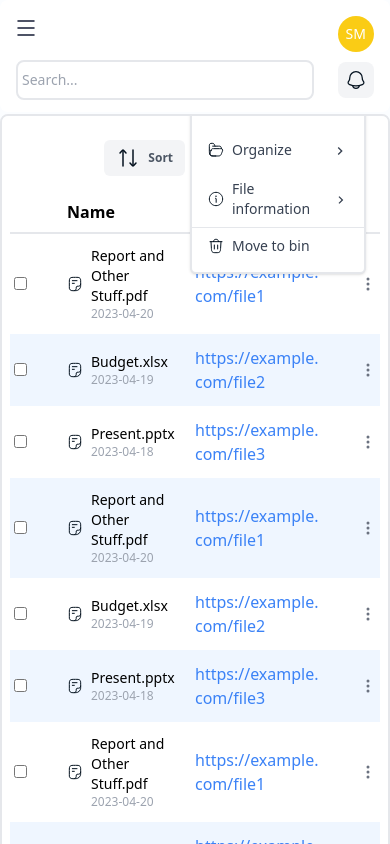
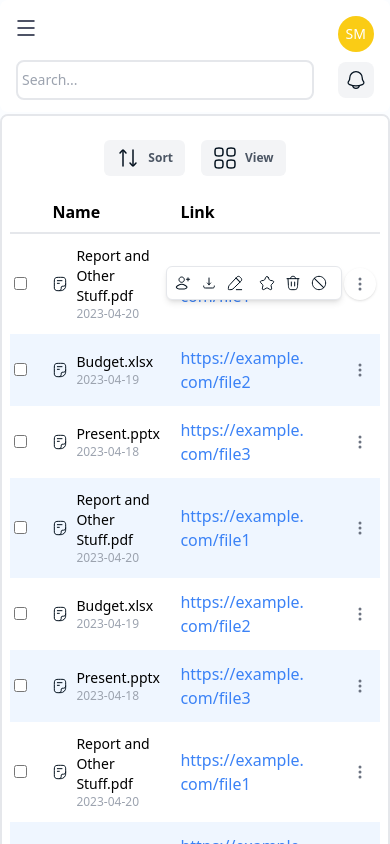
Before and after one commit to ocyber-io/assets-management-system, a React (Vite) app in the folder frontend/: page /recent in a window 390 px wide. Both pictures are taken after a click on the button 368 px from the left and 284 px from the top of the page. Shown: the top 844 px of the page. Built offline with nearby package versions, Linux system fonts and the light colour scheme.

Commit message:
fixed other options for mobile and tabview

```diff
--- a/frontend/package.json
+++ b/frontend/package.json
@@ -15,6 +15,7 @@
     "react-dom": "^18.2.0",
     "react-dropzone": "^14.2.3",
     "react-icons": "^5.1.0",
+    "react-responsive": "^10.0.0",
     "react-router-dom": "^6.22.3",
     "zustand": "^4.5.2"
   },
--- a/frontend/src/screens/overview/recentfiles/FilesTable.tsx
+++ b/frontend/src/screens/overview/recentfiles/FilesTable.tsx
@@ -149,12 +149,18 @@ const FilesTable: React.FC<FilesTableProps> = ({
                     shareHandler={shareHandler}
                   />
                 </div>
-                <button
-                  className="text-gray-500 hover:text-gray-700 focus:outline-none"
-                  onClick={() => toggleDropdown(file.id.toString())}
-                >
-                  <BsThreeDotsVertical />
-                </button>
+                <div className="">
+                  <button
+                    className={`text-gray-500 hover:text-gray-700 focus:outline-none ${
+                      openDropdownId === file.id.toString()
+                        ? "bg-white rounded-full p-2 shadow "
+                        : "p-2 bg-transparent"
+                    }`}
+                    onClick={() => toggleDropdown(file.id.toString())}
+                  >
+                    <BsThreeDotsVertical />
+                  </button>
+                </div>
               </div>
               <RecentFilesDropdown
                 file={file}
@@ -166,6 +172,7 @@ const FilesTable: React.FC<FilesTableProps> = ({
                 replaceHandler={replaceHandler}
                 deleteHandler={deleteHandler}
                 renameHandler={renameHandler}
+                disableHandler={disableHandler}
               />
             </td>
           </tr>
--- a/frontend/src/screens/overview/recentfiles/HoverOptions.tsx
+++ b/frontend/src/screens/overview/recentfiles/HoverOptions.tsx
@@ -28,7 +28,7 @@ const HoverOptions: React.FC<HoverOptionsProps> = ({
 }) => {
   return (
     <div
-      className={`flex gap-x-1 md:mr-4 ${
+      className={`flex gap-x-1 xl:mt-2 md:mr-4 ${
         hoveredItemId === file.id ? "visible" : "invisible"
       }`}
     >
--- a/frontend/src/screens/overview/recentfiles/RecentFilesDropdown.tsx
+++ b/frontend/src/screens/overview/recentfiles/RecentFilesDropdown.tsx
@@ -1,5 +1,6 @@
 import React, { useEffect, useRef, useState } from "react";
 import { MdKeyboardArrowRight } from "react-icons/md";
+import { useMediaQuery } from "react-responsive";
 import {
   fileinformationIcon,
   lockIcon,
@@ -12,6 +13,7 @@ import {
   copylinkIcon,
   downloadIcon,
   renameIcon,
+  disableIcon,
 } from "../../../helpers/dropdownIcons";
 import { File } from "../../../Types";
 
@@ -40,6 +42,7 @@ interface RecentDropdownProps {
   replaceHandler: (fileDetails: File) => void;
   deleteHandler: () => void;
   renameHandler: (filename: string) => void;
+  disableHandler: (fileId: number) => void;
 }
 
 const subItems: MenuItem[] = [
@@ -105,9 +108,11 @@ const RecentFilesDropdown: React.FC<RecentDropdownProps> = ({
   replaceHandler,
   deleteHandler,
   renameHandler,
+  disableHandler,
 }) => {
   const dropdownRef = useRef<HTMLDivElement>(null);
   const [openSubMenu, setOpenSubMenu] = useState<string | null>(null);
+  const isDesktopOrLaptop = useMediaQuery({ query: "(min-width: 1024px)" });
 
   useEffect(() => {
     const handleClickOutside = (event: MouseEvent) => {
@@ -137,6 +142,47 @@ const RecentFilesDropdown: React.FC<RecentDropdownProps> = ({
 
   return (
     <div ref={dropdownRef} className="relative">
+      {!isDesktopOrLaptop ? (
+        <div
+          className={`absolute z-50 ${
+            isOpen ? "block" : "hidden"
+          } divide-y divide-gray-100 rounded-md bg-white border py-2 border-gray-200 shadow-md w-44 dark:bg-gray-700`}
+          style={{ right: "34px", bottom: "0" }}
+        >
+          <div className="flex">
+            <img
+              src={shareIcon}
+              className="ml-2 cursor-pointer"
+              alt="Share"
+              onClick={() => shareHandler()}
+            />
+            <img
+              src={downloadIcon}
+              className="ml-2.5 cursor-pointer"
+              alt="Download"
+            />
+            <img
+              src={renameIcon}
+              className="ml-2.5 cursor-pointer"
+              alt="Rename"
+              onClick={() => renameHandler(file.name)}
+            />
+            <img src={starredIcon} className="ml-4 cursor-pointer" alt="Star" />
+            <img
+              src={movetobinIcon}
+              className="ml-2.5 cursor-pointer"
+              alt="Move to bin"
+              onClick={() => deleteHandler()} // Example of passing the file ID
+            />
+            <img
+              src={disableIcon}
+              className="ml-2.5 cursor-pointer"
+              alt="Disable"
+              onClick={() => disableHandler(file.id)}
+            />
+          </div>
+        </div>
+      ) : (
         <div
           className={`absolute z-50 ${
             isOpen ? "block" : "hidden"
@@ -149,7 +195,9 @@ const RecentFilesDropdown: React.FC<RecentDropdownProps> = ({
                 <li className="relative">
                   <button
                     className={`w-full text-left flex items-center px-4 py-2 ${
-                    openSubMenu === menu.key ? "bg-blue-50" : "hover:bg-blue-50"
+                      openSubMenu === menu.key
+                        ? "bg-blue-50"
+                        : "hover:bg-blue-50"
                     } dark:hover:bg-gray-600 dark:hover:text-white`}
                     onClick={() => {
                       if (menu.subItems.length !== 0) {
@@ -194,7 +242,11 @@ const RecentFilesDropdown: React.FC<RecentDropdownProps> = ({
                               }
                             }}
                           >
-                          <img src={subItem.icon} alt="" className="mr-2 mt-" />
+                            <img
+                              src={subItem.icon}
+                              alt=""
+                              className="mr-2 mt-"
+                            />
                             {subItem.label}
                           </button>
                         </li>
@@ -211,6 +263,7 @@ const RecentFilesDropdown: React.FC<RecentDropdownProps> = ({
             ))}
           </ul>
         </div>
+      )}
     </div>
   );
 };
```
Also changed, not shown: 1 other file (tests, documents, lock files or other folders). Lines whose indentation alone changed are shown as unchanged.
